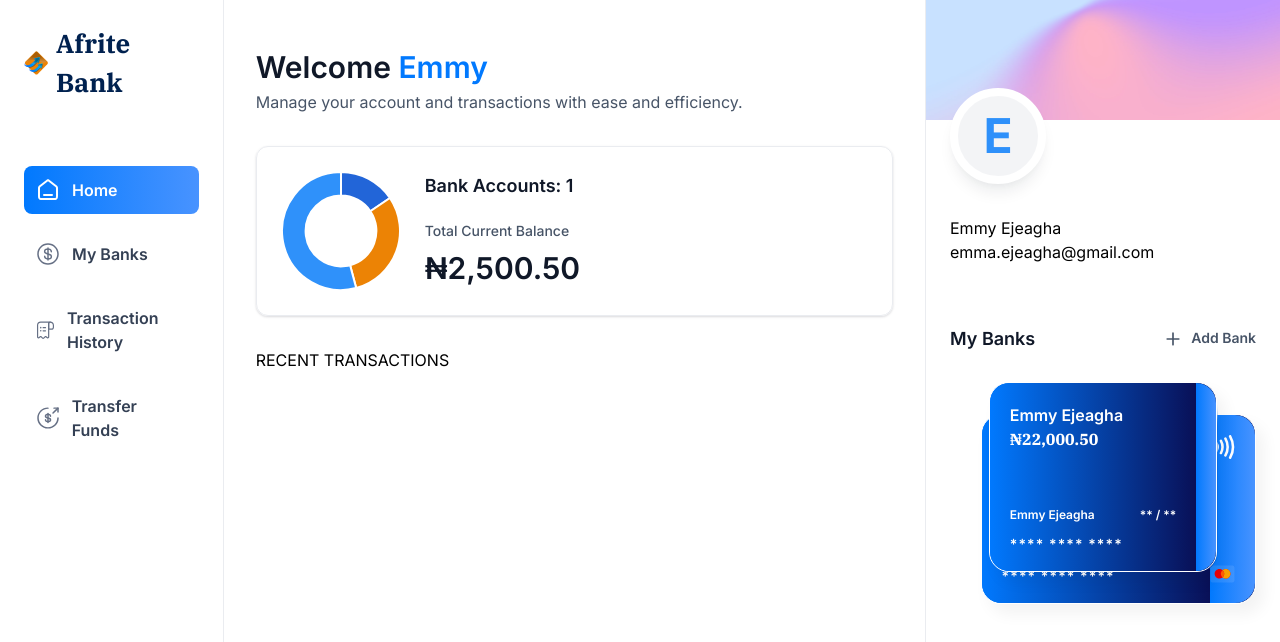
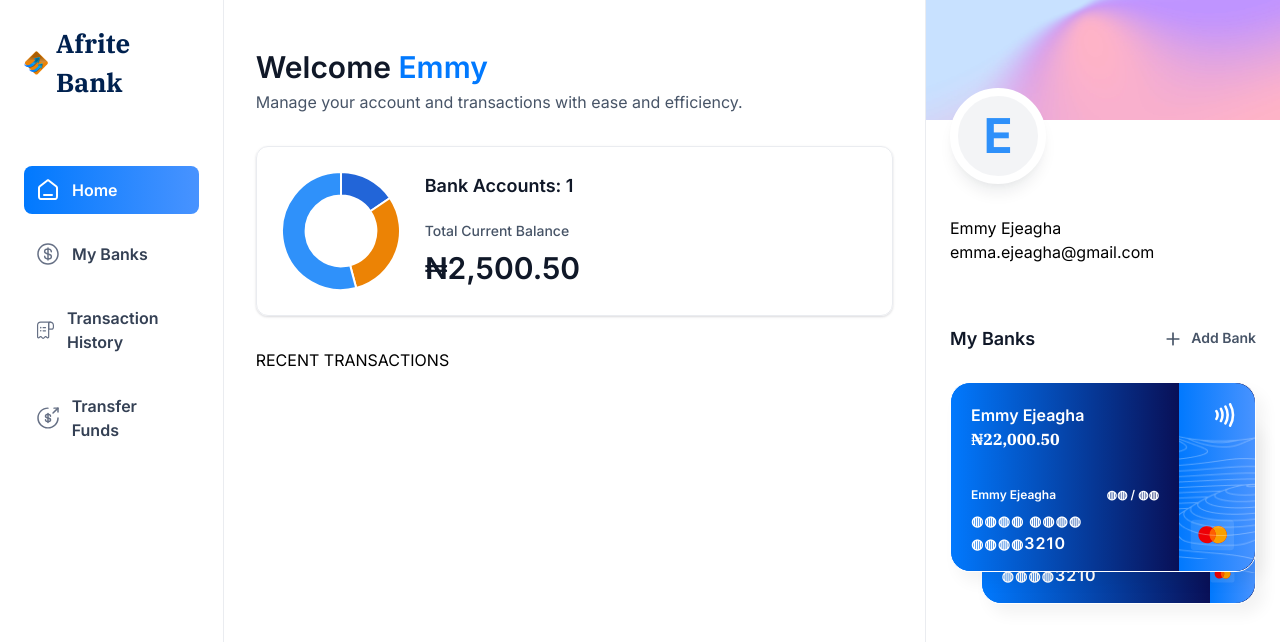
Before and after one commit to Emmanuel-Ejeagha/Afrite_Bank, a Next.js app: page / in a window 1280 px wide. Shown: the top 642 px of the page. Built offline with nearby package versions, Linux system fonts and the light colour scheme.

Commit message:
Add: dark blue to bank-card

```diff
--- a/components/BankCard.tsx
+++ b/components/BankCard.tsx
@@ -23,11 +23,11 @@ const BankCard = ({
           <article className="flex flex-col gap-2">
             <div className="flex justify-between">
               <h1 className="text-12 font-semibold text-white">{userName}</h1>
-              <h2 className="text-12 font-semibold text-white">** / ** </h2>
+              <h2 className="text-12 font-semibold text-white">◍◍ / ◍◍</h2>
             </div>
             <p className="text-14 font-semibold tracking-[1.1px] text-white">
-              **** **** ****
-              <span className="text-16">{account.mask}</span>
+              ◍◍◍◍ ◍◍◍◍ ◍◍◍◍
+              <span className="text-16">3210</span>
             </p>
           </article>
         </div>
@@ -38,9 +38,18 @@ const BankCard = ({
             width={45}
             height={32}
             alt="mastercard icon"
+            className="ml-5"
           />
         </div>
+        <Image
+          src="/icons/lines.png"
+          width={316}
+          height={190}
+          alt="lines"
+          className="absolute top-0 left-0"
+        />
       </Link>
+      {/* COPY */}
     </div>
   );
 };
```
